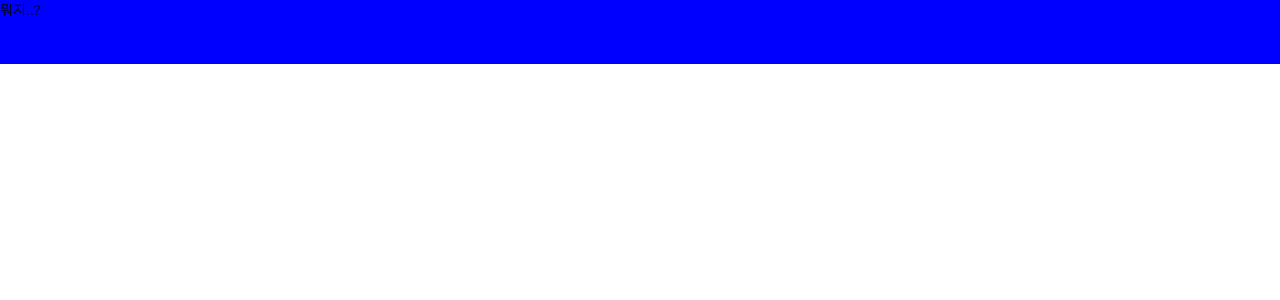
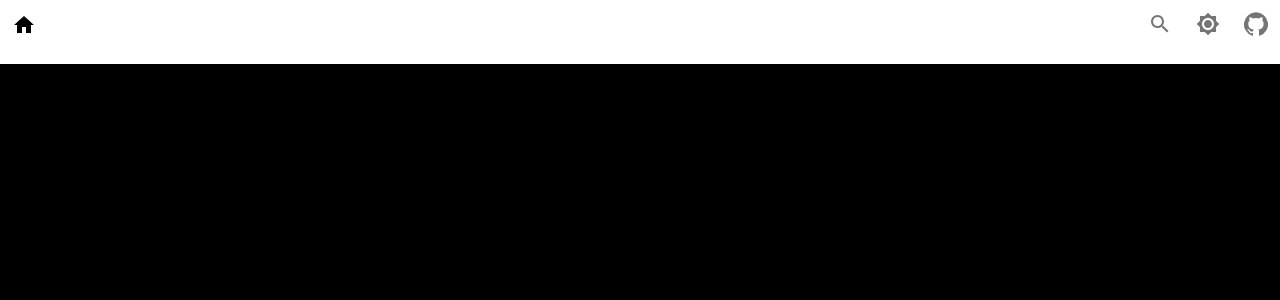
Before and after one commit to yogru/my-blog-nextjs, a Next.js app: page / in a window 1280 px wide. Shown: the top 300 px of the page. Built offline with nearby package versions, Linux system fonts and the light colour scheme.

Commit message:
home 화면 기초 레이아웃

```diff
--- /dev/null
+++ b/components/main/body.tsx
@@ -0,0 +1,20 @@
+import Box from '@material-ui/core/Box'
+
+interface Props {
+
+}
+
+
+function Body(props:Props){
+
+
+    return (
+        <Box display="flex"
+             style={{height: "calc(100vh - 4rem)"}}
+             bgcolor="black" >
+            바디입니다..
+        </Box>
+    )
+}
+
+export default Body
--- /dev/null
+++ b/components/main/githubIcon.tsx
@@ -0,0 +1,16 @@
+import GitHubIcon from '@material-ui/icons/GitHub';
+import IconButton from "@material-ui/core/IconButton";
+
+interface Props {
+    onClick?:()=>void
+}
+
+function GithubIconComponent(props:Props){
+    return (
+        <IconButton onClick={ ()=>props.onClick?.()}>
+            <GitHubIcon />
+        </IconButton>
+    )
+}
+
+export default GithubIconComponent
--- a/components/main/header.tsx
+++ b/components/main/header.tsx
@@ -1,4 +1,9 @@
 import Box from '@material-ui/core/Box'
+
+import LogoIcon from './logoIcon'
+import GitHubIcon from './githubIcon'
+import ThemeIcon from './themeIcon';
+import SearchIcon from './searchIcon';
 
 interface Props{
 
@@ -8,8 +13,24 @@ interface Props{
 function MainHeader(props:Props) {
 
     return (
-        <Box display={'flex'} height="4rem" bgcolor="blue">
-            뭐지..?
+        <Box display={'flex'} bgcolor="white" minHeight={"4rem"}>
+
+            <Box>
+                <LogoIcon />
+            </Box>
+
+            <Box ml={"auto"}>
+                <SearchIcon />
+            </Box>
+
+            <Box>
+                <ThemeIcon onChange={(t)=>console.log("t를 보자..",t)} />
+            </Box>
+
+            <Box>
+                <GitHubIcon />
+            </Box>
+
         </Box>
     )
 }
--- /dev/null
+++ b/components/main/logoIcon.tsx
@@ -0,0 +1,44 @@
+import Box from "@material-ui/core/Box"
+import makeStyles  from '@material-ui/core/styles/makeStyles';
+import SvgIcon, {SvgIconProps} from '@material-ui/core/SvgIcon';
+import IconButton from '@material-ui/core/IconButton';
+
+interface Props {
+    onClick?:()=>void
+}
+
+function LogoIcon(props:Props){
+    const classes = useStyles();
+    return (
+        <Box className={classes.logoRoot}>
+            <HomeIcon onClick={props.onClick} />
+        </Box>
+    )
+}
+
+function HomeIcon(props:{onClick?:()=>void}) {
+    const classes = useStyles();
+    return (
+        <IconButton className={classes.homeIconRoot} onClick={()=>props.onClick?.()} >
+            <SvgIcon >
+                <path d="M10 20v-6h4v6h5v-8h3L12 3 2 12h3v8z" />
+            </SvgIcon>
+        </IconButton>
+    );
+}
+
+const useStyles = makeStyles((theme)=>({
+    logoRoot:{
+        '& > svg': {
+            margin: theme.spacing(2),
+        },
+        color:'white',
+        fontSize:'2rem'
+    },
+    homeIconRoot:{
+        color:'black',
+    }
+}))
+
+
+export default LogoIcon
--- /dev/null
+++ b/components/main/searchIcon.tsx
@@ -0,0 +1,16 @@
+import SearchIcon from '@material-ui/icons/Search';
+import IconButton from "@material-ui/core/IconButton";
+
+interface Props {
+    onClick?:()=>void
+}
+
+function SearchIconComponent(props:Props){
+    return (
+        <IconButton onClick={ ()=>props.onClick?.()} >
+            <SearchIcon />
+        </IconButton>
+    )
+}
+
+export default SearchIconComponent
--- /dev/null
+++ b/components/main/themeIcon.tsx
@@ -0,0 +1,31 @@
+import {useState} from 'react'
+
+import SearchIcon from '@material-ui/icons/Search';
+import Brightness4Icon from '@material-ui/icons/Brightness4';
+import Brightness7Icon from '@material-ui/icons/Brightness7';
+import IconButton from "@material-ui/core/IconButton";
+
+type ThemeType = "light" | "dark"
+
+interface Props {
+    onChange?:(themeType:ThemeType)=>void
+}
+
+function ThemeIcon(props:Props){
+    const [themeType, setTheme] = useState<ThemeType>("light")
+
+    function onClick(){
+        const oldTheme:ThemeType = themeType;
+        const newTheme:ThemeType = oldTheme ==='light' ? "dark" : "light"
+        setTheme(newTheme)
+        props.onChange?.(newTheme)
+    }
+
+    return (
+        <IconButton onClick={()=>onClick()}>
+            {themeType === 'light' ? <Brightness7Icon /> : <Brightness4Icon />}
+        </IconButton>
+    )
+}
+
+export default ThemeIcon
--- a/package.json
+++ b/package.json
@@ -9,6 +9,7 @@
   },
   "dependencies": {
     "@material-ui/core": "^4.11.4",
+    "@material-ui/icons": "^4.11.2",
     "@material-ui/system": "^4.11.3",
     "date-fns": "^2.11.1",
     "gray-matter": "^4.0.2",
--- a/pages/index.tsx
+++ b/pages/index.tsx
@@ -1,19 +1,19 @@
+import Box from '@material-ui/core/Box'
+
+
 import Link from 'next/link'
-import MainHader from '../components/main/header'
-import Box from '@material-ui/core/Box'
+import MainHeader from '../components/main/header'
+import MainBody from '../components/main/body'
+
 
 function IndexPage(){
 
-
     return (
-        <Box flex flexDirection="column">
-            <MainHader/>
+        <Box display={"flex"} flexDirection="column">
+                <MainHeader/>
+                <MainBody />
         </Box>
-
-
-        )
-
-
+    )
 }
 
 
```
Also changed, not shown: components/main/userProfile.tsx (added), 1 other file (tests, documents, lock files or other folders).
